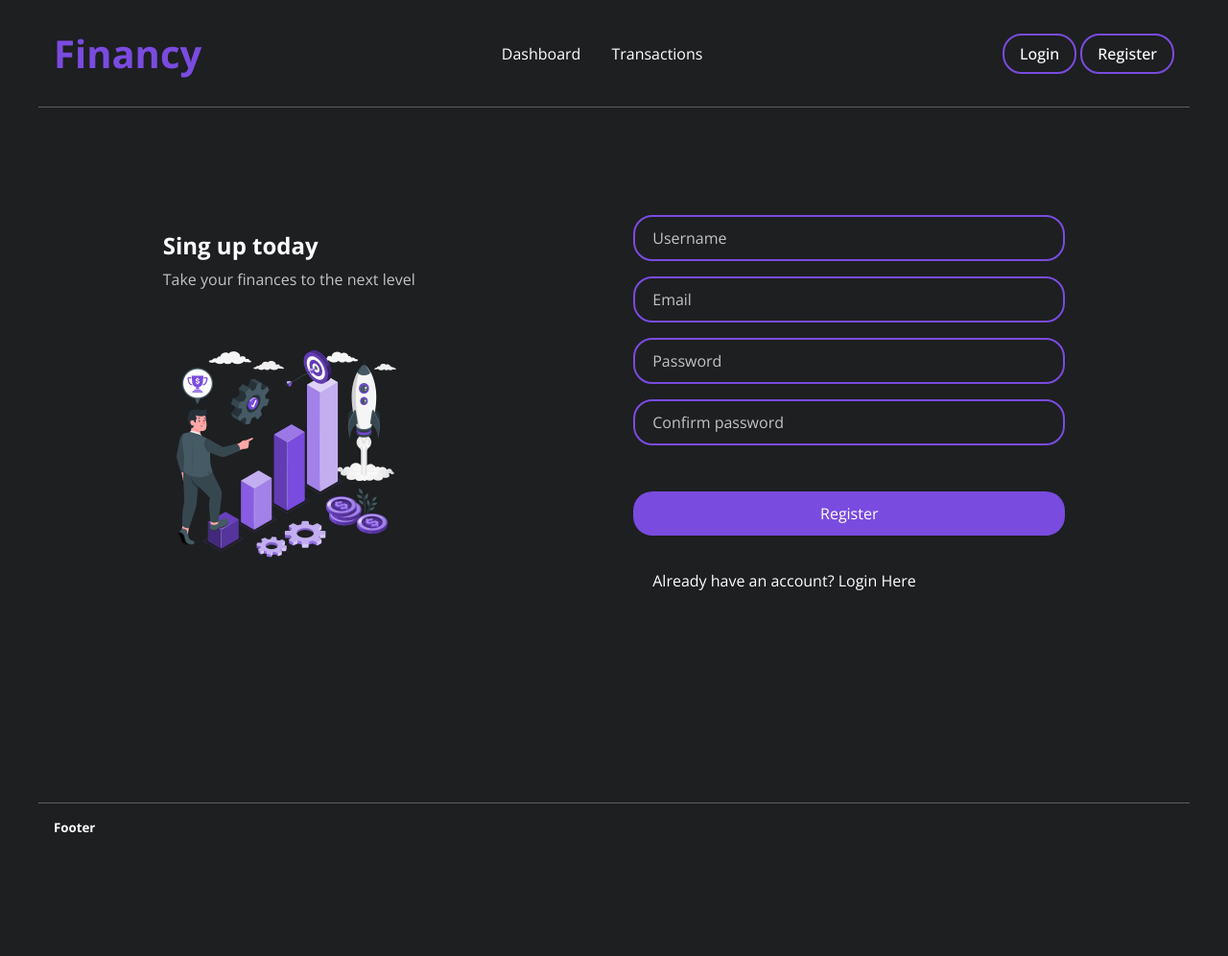
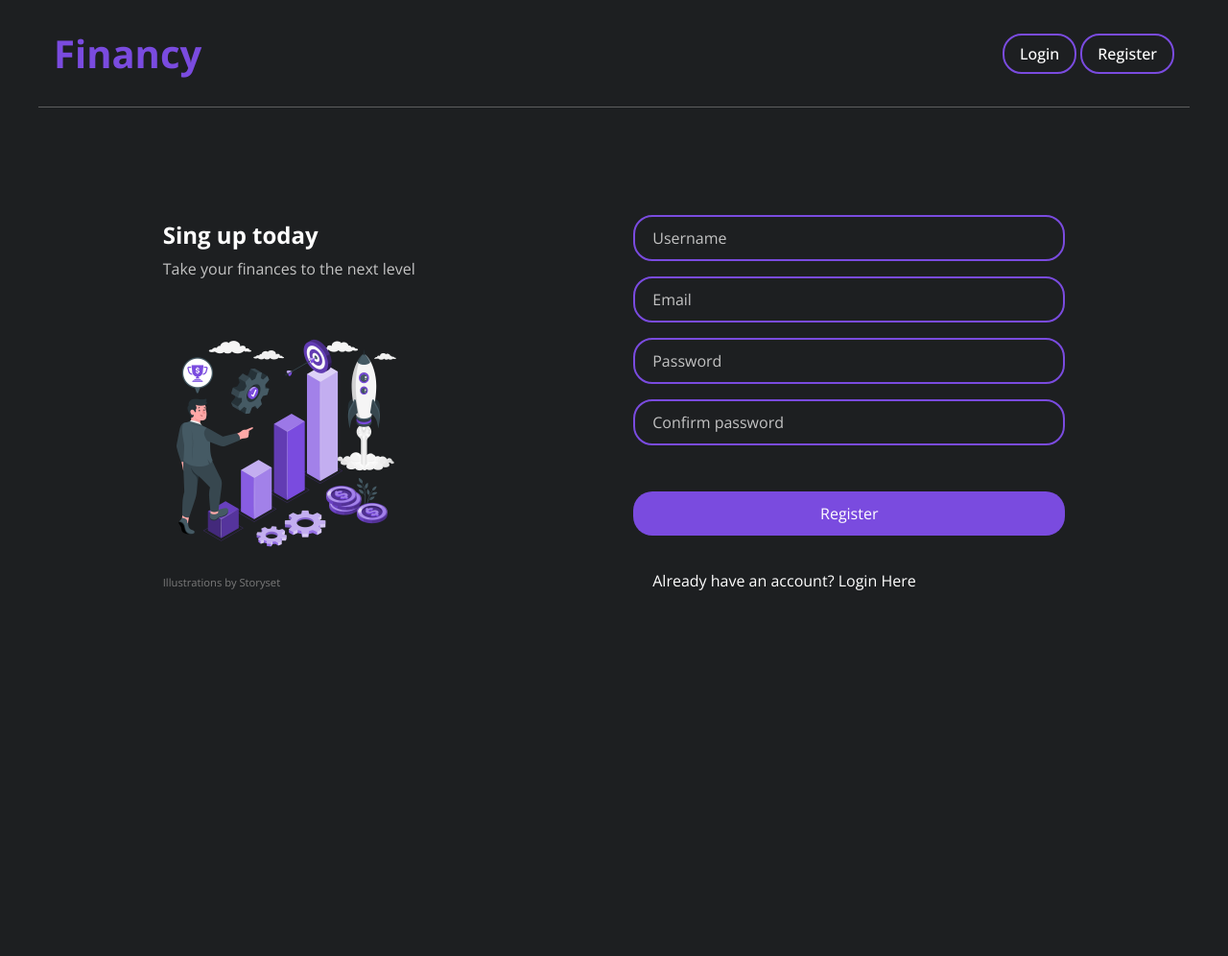
Before and after one commit to msyoufi/Financy, a Django app: page /dashboard/register in a window 1280 px wide. Shown: the whole page at 96% size. After the commit the page ends 615 px from the top, so only its background shows below. Run offline with Django 5.2, Linux system fonts and the light colour scheme.

Commit message:
Design improvement

```diff
--- a/dashboard/static/css/main.css
+++ b/dashboard/static/css/main.css
@@ -26,7 +26,6 @@ body {
 }
 
 header,
-footer,
 main {
   display: flex;
   max-width: 1200px;
@@ -38,12 +37,7 @@ main {
 main {
   flex-direction: column;
   flex: 1;
-  padding: 3rem 1rem 25vh;
-}
-
-footer {
-  border-top: 1px solid #a7a7a776;
-  height: 10rem;
+  padding: 3rem 1rem;
 }
 
 h1 {
@@ -112,6 +106,15 @@ header nav a:hover {
   width: 100%;
   max-width: 250px;
   margin-top: 3rem;
+}
+
+#auth_title_image a {
+  font-size: .7rem;
+  color: #7a7a7a;
+}
+
+#auth_title_image a:hover {
+  text-decoration: underline;
 }
 
 #auth_form {
--- a/dashboard/templates/layout.html
+++ b/dashboard/templates/layout.html
@@ -21,6 +21,7 @@
   <header>
     <a id="logo" href="{% url 'index' %}">Financy</a>
 
+    {% if user.is_authenticated %}
     <nav>
       <ul>
         <li><a href="{% url 'index' %}">
@@ -31,6 +32,7 @@
           </a></li>
       </ul>
     </nav>
+    {% endif %}
 
     <ul class="auth-nav">
       {% if user.is_authenticated %}
@@ -53,10 +55,6 @@
     {% block main %}{% endblock %}
   </main>
 
-  <footer>
-    <h5>Footer</h5>
-  </footer>
-
 </body>
 
 </html>
--- a/dashboard/templates/login.html
+++ b/dashboard/templates/login.html
@@ -10,6 +10,7 @@
     <h3>Start tracking your finances today</h3>
 
     <img src="{% static 'media/manage_money.png' %}" alt="">
+    <p><a href="https://storyset.com/education" target="_blank">Illustrations by Storyset</a></p>
   </div>
 
   <form id="auth_form" action="{% url 'login' %}" method="post">
--- a/dashboard/templates/register.html
+++ b/dashboard/templates/register.html
@@ -10,6 +10,7 @@
     <h3>Take your finances to the next level</h3>
 
     <img src="{% static 'media/business_mission.png' %}" alt="">
+    <p><a href="https://storyset.com/education" target="_blank">Illustrations by Storyset</a></p>
   </div>
 
   <form id="auth_form" action="{% url 'register' %}" method="post">
```
